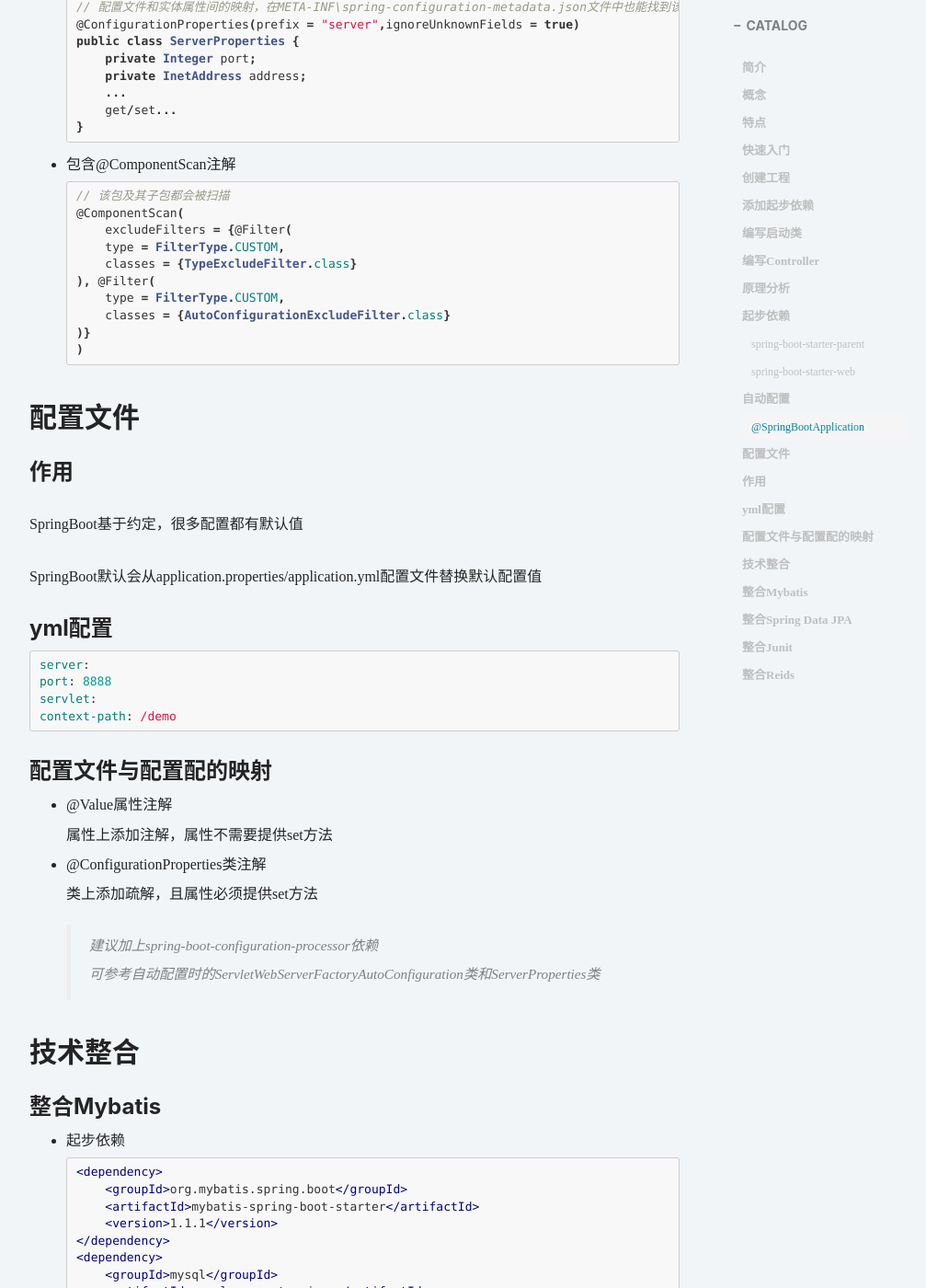
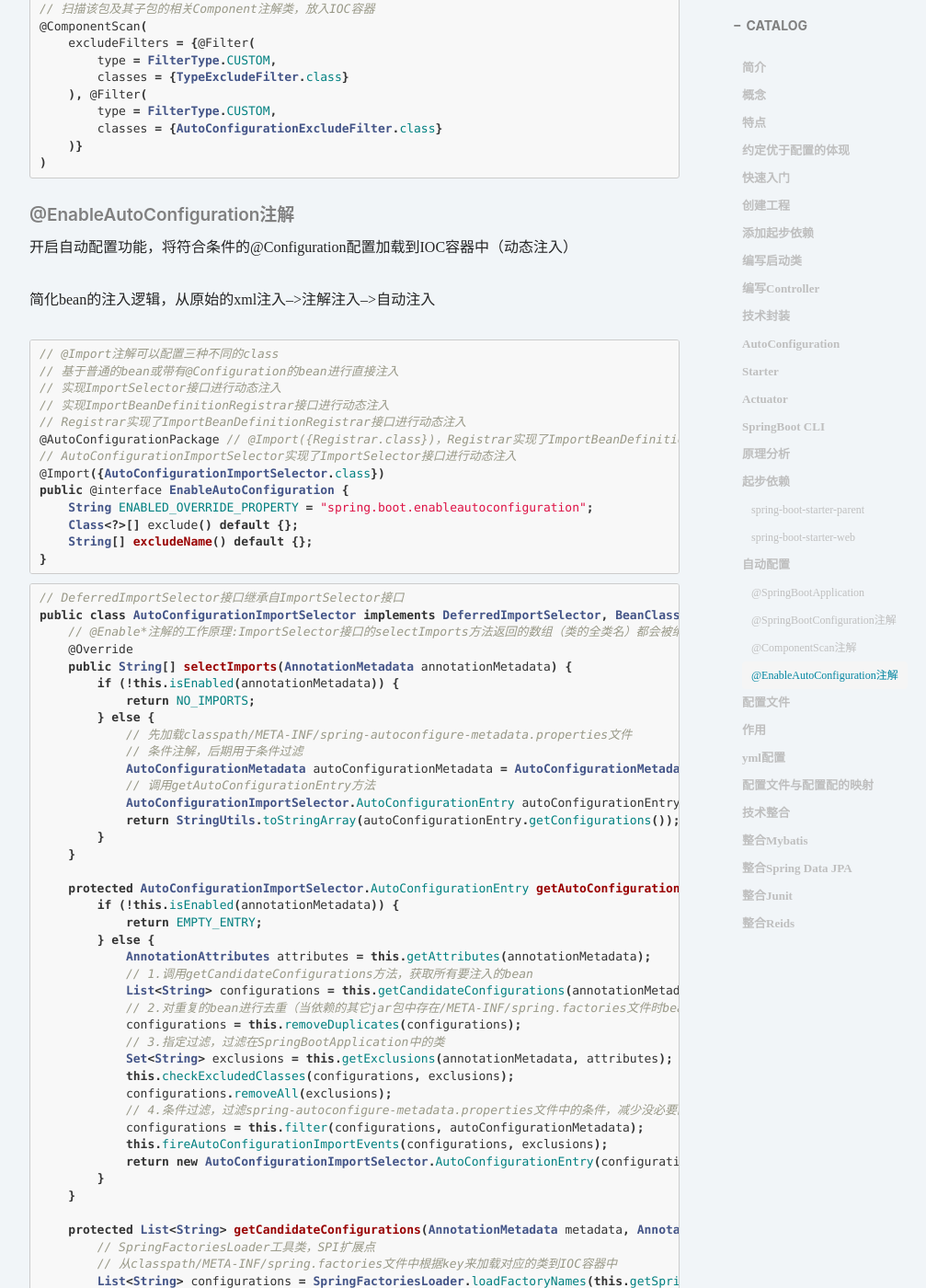
Before and after one commit to tideseng/tideseng.github.io, a Jekyll site: the page built from _posts/2020-04-22-Spring Boot基本应用.md, in a window 1280 px wide and 1400 px high, scrolled down 4962 px. Shown: the whole window at 92% size, without its empty margins (233-1240 px from the left). Built offline with Jekyll 4.4.1, drawn with Linux system fonts in a browser that asks for light colours; nearby versions of some CDN libraries; comment, search, counter and statistics services are not loaded; some of the changed text lies outside the part shown.

Commit message:
springboot基本应用

````diff
--- a/_posts/2020-04-22-Spring Boot基本应用.md
+++ b/_posts/2020-04-22-Spring Boot基本应用.md
@@ -15,14 +15,22 @@
 
 ### 概念
 
-Spring Boot是基于Spring提供开箱即用的应用框架(Spring是简化企业级应用开发的轻量级框架，通过IOC和AOP，用POJO实现EJB的功能)
+Spring Boot是基于Spring提供开箱即用的应用框架，即服务于Spring框架的框架，服务范围是简化配置(Spring是简化企业级应用开发的轻量级框架，通过IOC和AOP，用POJO实现EJB的功能)
 
 ### 特点
 
 - 开箱即用，没有代码生成，也不需要XML配置
 - 起步依赖，通过传递依赖提供了默认的功能
-- 自动配置(约定优于配置)，尽可能自动配置Spring和第三方库
-- 提供了常用功能，如嵌入式服务器、指标，运行状况检查和外部化配置
+- 自动配置，尽可能自动配置Spring和第三方库
+- 提供了常用功能，如嵌入式Tomcat服务器、指标，运行状况检查和外部化配置
+
+### 约定优于配置的体现
+
+- 使用maven工程，默认以jar包方式打包、默认resource目录放配置文件和资源文件
+- 起步依赖，spring-boot-starter-web中提供mvc相关依赖和内置tomcat
+- 默认application配置文件
+- 默认通过spring.profiles.active决定运行的配置文件
+- EnableAutoConfiguration默认对于依赖的starter进行自动装配
 
 ## 快速入门
 
@@ -80,6 +88,16 @@
 
 }
 ```
+
+## 技术封装
+
+### AutoConfiguration
+
+### Starter
+
+### Actuator
+
+### SpringBoot CLI
 
 ## 原理分析
 
@@ -206,82 +224,124 @@
 
 #### @SpringBootApplication
 
-- 包含@SpringBootConfiguration注解
+##### @SpringBootConfiguration注解
 
   ```java
-  @Configuration // 声明该文件为配置文件
-  public @interface SpringBootConfiguration {
-  }
+@Configuration // 注解方式声明配置类
+public @interface SpringBootConfiguration {
+}
   ```
 
-- 包含@EnableAutoConfiguration注解
-
-  开启自动配置功能
+##### @ComponentScan注解
 
   ```java
-  @AutoConfigurationPackage
-  // 自动配置导入选择器
-  @Import({AutoConfigurationImportSelector.class})
-  public @interface EnableAutoConfiguration {
-  	String ENABLED_OVERRIDE_PROPERTY = "spring.boot.enableautoconfiguration";
-  	Class<?>[] exclude() default {};
-  	String[] excludeName() default {};
-  }
+// 扫描该包及其子包的相关Component注解类，放入IOC容器
+@ComponentScan(
+    excludeFilters = {@Filter(
+        type = FilterType.CUSTOM,
+        classes = {TypeExcludeFilter.class}
+    ), @Filter(
+        type = FilterType.CUSTOM,
+        classes = {AutoConfigurationExcludeFilter.class}
+    )}
+)
+  ```
+
+##### @EnableAutoConfiguration注解
+
+  开启自动配置功能，将符合条件的@Configuration配置加载到IOC容器中（动态注入）
+
+  简化bean的注入逻辑，从原始的xml注入-->注解注入-->自动注入
+
+  ```java
+// @Import注解可以配置三种不同的class
+// 基于普通的bean或带有@Configuration的bean进行直接注入
+// 实现ImportSelector接口进行动态注入
+// 实现ImportBeanDefinitionRegistrar接口进行动态注入
+// Registrar实现了ImportBeanDefinitionRegistrar接口进行动态注入
+@AutoConfigurationPackage // @Import({Registrar.class})，Registrar实现了ImportBeanDefinitionRegistrar接口进行动态注入
+// AutoConfigurationImportSelector实现了ImportSelector接口进行动态注入
+@Import({AutoConfigurationImportSelector.class})
+public @interface EnableAutoConfiguration {
+    String ENABLED_OVERRIDE_PROPERTY = "spring.boot.enableautoconfiguration";
+    Class<?>[] exclude() default {};
+    String[] excludeName() default {};
+}
   ```
 
   ```java
-  public class AutoConfigurationImportSelector implements DeferredImportSelector, BeanClassLoaderAware, ResourceLoaderAware, BeanFactoryAware, EnvironmentAware, Ordered {
+// DeferredImportSelector接口继承自ImportSelector接口
+public class AutoConfigurationImportSelector implements DeferredImportSelector, BeanClassLoaderAware, ResourceLoaderAware, BeanFactoryAware, EnvironmentAware, Ordered {
+    // @Enable*注解的工作原理:ImportSelector接口的selectImports方法返回的数组（类的全类名）都会被纳入到spring容器中
+    @Override
+    public String[] selectImports(AnnotationMetadata annotationMetadata) {
+        if (!this.isEnabled(annotationMetadata)) {
+            return NO_IMPORTS;
+        } else {
+            // 先加载classpath/META-INF/spring-autoconfigure-metadata.properties文件
+            // 条件注解，后期用于条件过滤
+            AutoConfigurationMetadata autoConfigurationMetadata = AutoConfigurationMetadataLoader.loadMetadata(this.beanClassLoader);
+            // 调用getAutoConfigurationEntry方法
+            AutoConfigurationImportSelector.AutoConfigurationEntry autoConfigurationEntry = this.getAutoConfigurationEntry(autoConfigurationMetadata, annotationMetadata);
+            return StringUtils.toStringArray(autoConfigurationEntry.getConfigurations());
+        }
+    }
 
-      protected List<String> getCandidateConfigurations(AnnotationMetadata metadata, AnnotationAttributes attributes) {
-          // 从META-INF/spring.factories文件中读取指定类对应的类名称列表
-          List<String> configurations = SpringFactoriesLoader.loadFactoryNames(this.getSpringFactoriesLoaderFactoryClass(), this.getBeanClassLoader());
-          Assert.notEmpty(configurations, "No auto configuration classes found in META-INF/spring.factories. If you are using a custom packaging, make sure that file is correct.");
-          return configurations;
-      }
-  }
+    protected AutoConfigurationImportSelector.AutoConfigurationEntry getAutoConfigurationEntry(AutoConfigurationMetadata autoConfigurationMetadata, AnnotationMetadata annotationMetadata) {
+        if (!this.isEnabled(annotationMetadata)) {
+            return EMPTY_ENTRY;
+        } else {
+            AnnotationAttributes attributes = this.getAttributes(annotationMetadata);
+            // 1.调用getCandidateConfigurations方法，获取所有要注入的bean
+            List<String> configurations = this.getCandidateConfigurations(annotationMetadata, attributes);
+            // 2.对重复的bean进行去重（当依赖的其它jar包中存在/META-INF/spring.factories文件时bean可能重复，SPI扩展点）
+            configurations = this.removeDuplicates(configurations);
+            // 3.指定过滤，过滤在SpringBootApplication中的类
+            Set<String> exclusions = this.getExclusions(annotationMetadata, attributes);
+            this.checkExcludedClasses(configurations, exclusions);
+            configurations.removeAll(exclusions);
+            // 4.条件过滤，过滤spring-autoconfigure-metadata.properties文件中的条件，减少没必要的加载
+            configurations = this.filter(configurations, autoConfigurationMetadata);
+            this.fireAutoConfigurationImportEvents(configurations, exclusions);
+            return new AutoConfigurationImportSelector.AutoConfigurationEntry(configurations, exclusions);
+        }
+    }
+
+    protected List<String> getCandidateConfigurations(AnnotationMetadata metadata, AnnotationAttributes attributes) {
+        // SpringFactoriesLoader工具类，SPI扩展点
+        // 从classpath/META-INF/spring.factories文件中根据key来加载对应的类到IOC容器中
+        List<String> configurations = SpringFactoriesLoader.loadFactoryNames(this.getSpringFactoriesLoaderFactoryClass(), this.getBeanClassLoader());
+        Assert.notEmpty(configurations, "No auto configuration classes found in META-INF/spring.factories. If you are using a custom packaging, make sure that file is correct.");
+        return configurations;
+    }
+}
   ```
 
   ```properties
-  # spring.factories文件中得配置信息
-  org.springframework.boot.autoconfigure.EnableAutoConfiguration=\
-  org.springframework.boot.autoconfigure.admin.SpringApplicationAdminJmxAutoConfiguration,\
-  ...,\
-  org.springframework.boot.autoconfigure.web.servlet.ServletWebServerFactoryAutoConfiguration,\...
+# spring.factories文件中得配置信息
+org.springframework.boot.autoconfigure.EnableAutoConfiguration=\
+org.springframework.boot.autoconfigure.admin.SpringApplicationAdminJmxAutoConfiguration,\
+...,\
+org.springframework.boot.autoconfigure.web.servlet.ServletWebServerFactoryAutoConfiguration,\...
   ```
 
   ```java
-  // 属性配置类ServerProperties类
-  @EnableConfigurationProperties({ServerProperties.class})
-  @Import({ServletWebServerFactoryAutoConfiguration.BeanPostProcessorsRegistrar.class, EmbeddedTomcat.class, EmbeddedJetty.class, EmbeddedUndertow.class})
-  public class ServletWebServerFactoryAutoConfiguration {...}
+// 属性配置类ServerProperties类
+@EnableConfigurationProperties({ServerProperties.class})
+@Import({ServletWebServerFactoryAutoConfiguration.BeanPostProcessorsRegistrar.class, EmbeddedTomcat.class, EmbeddedJetty.class, EmbeddedUndertow.class})
+public class ServletWebServerFactoryAutoConfiguration {...}
   ```
 
   ```java
-  // 配置文件和实体属性间的映射，在META-INF\spring-configuration-metadata.json文件中也能找到该属性
-  @ConfigurationProperties(prefix = "server",ignoreUnknownFields = true)
-  public class ServerProperties {
-      private Integer port;
-      private InetAddress address;
-      ...
-      get/set...
-  }
+// 配置文件和实体属性间的映射，在META-INF\spring-configuration-metadata.json文件中也能找到该属性
+@ConfigurationProperties(prefix = "server",ignoreUnknownFields = true)
+public class ServerProperties {
+    private Integer port;
+    private InetAddress address;
+    ...
+    get/set...
+}
   ```
-
-- 包含@ComponentScan注解
-
-  ```java
-  // 该包及其子包都会被扫描
-  @ComponentScan(
-      excludeFilters = {@Filter(
-      type = FilterType.CUSTOM,
-      classes = {TypeExcludeFilter.class}
-  ), @Filter(
-      type = FilterType.CUSTOM,
-      classes = {AutoConfigurationExcludeFilter.class}
-  )}
-  )
-  ```
-
 
 ## 配置文件
 
````
